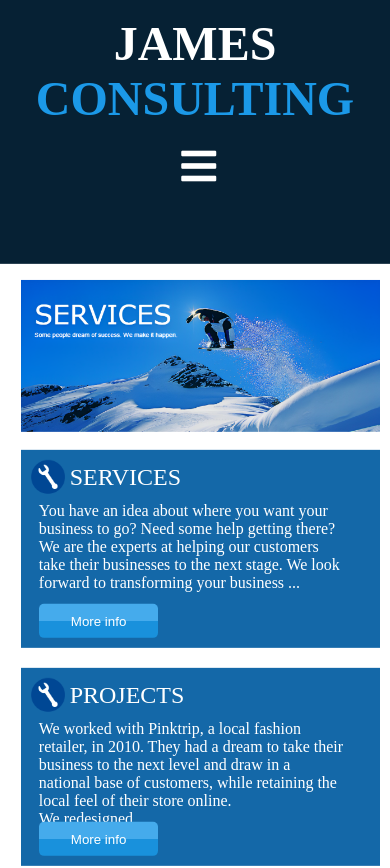
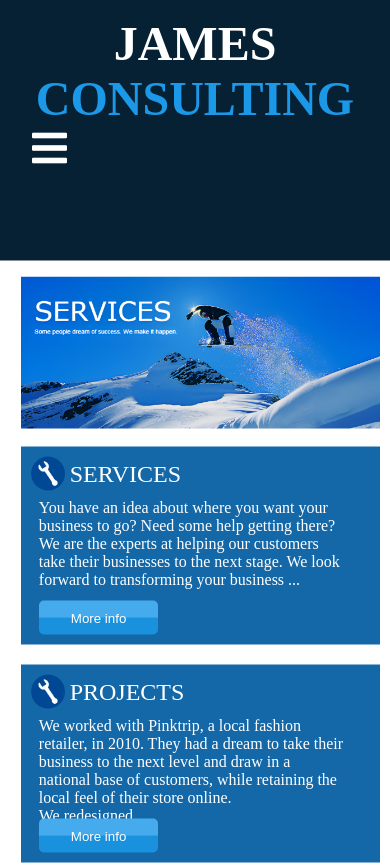
Before and after one commit to LegGodtPruebas/segundorepo, a plain HTML site: page index.html in a window 390 px wide. Shown: the top 868 px of the page. Drawn offline with Linux system fonts and the light colour scheme.

Commit message:
Add files via upload

```diff
--- a/styles.css
+++ b/styles.css
@@ -70,7 +70,7 @@ header nav ul li a:hover {
     display: none;
 }
 
-@media only screen and (max-width: 500px) {
+@media only screen and (max-width: 430px) {
     html,
     body {
         width: 100%;
@@ -96,7 +96,7 @@ header nav ul li a:hover {
     }
     .toggle-menu {
         display: inline;
-        position: absolute;
+
         top: 9rem;
         left: 46.5%;
         font-size: 40px;
@@ -119,9 +119,9 @@ header nav ul li a:hover {
 /* FIN HEADER */
 /* INICIO MAIN */
 
-@media only screen and (max-width: 500px){
+@media only screen and (max-width: 430px){
     .main {
-        transform: translateY(-3%);
+        transform: translateY(-6.5%);
         transition: transform .5s;
         margin-bottom: -17%;
     }
@@ -220,7 +220,7 @@ main {
     display: block;
 }
 
-@media only screen and (max-width:500px){
+@media only screen and (max-width:430px){
     .service-products{
         grid-template-columns: 1fr;
         row-gap: 20px;
@@ -316,7 +316,7 @@ main {
     font-size: 12px;
 }
 
-@media only screen and (max-width: 500px){
+@media only screen and (max-width: 430px){
     .information-and-feedback {
         grid-template-columns: 1fr;
     }
```
Also changed, not shown: index.html (+2 -0 lines).
